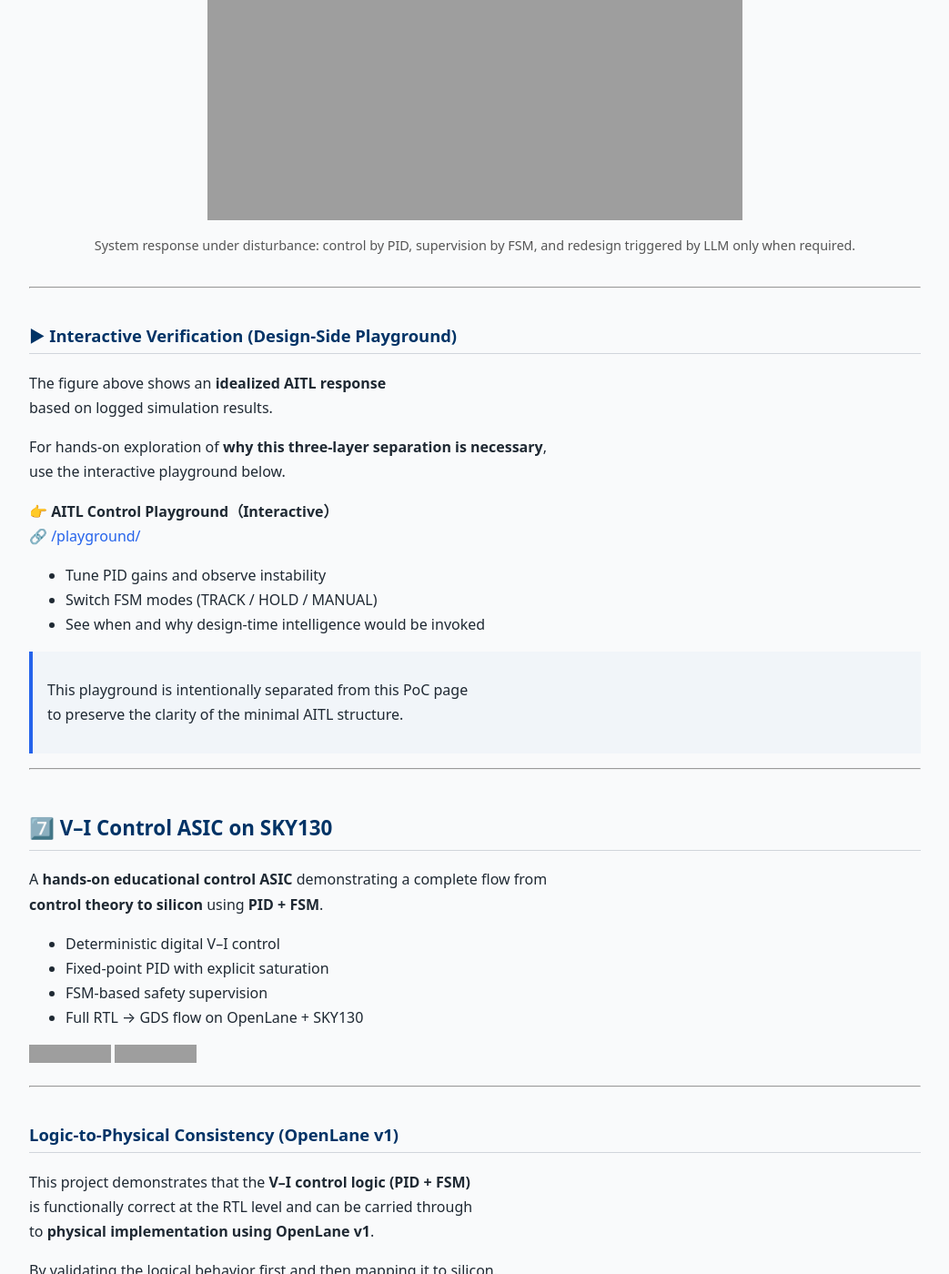
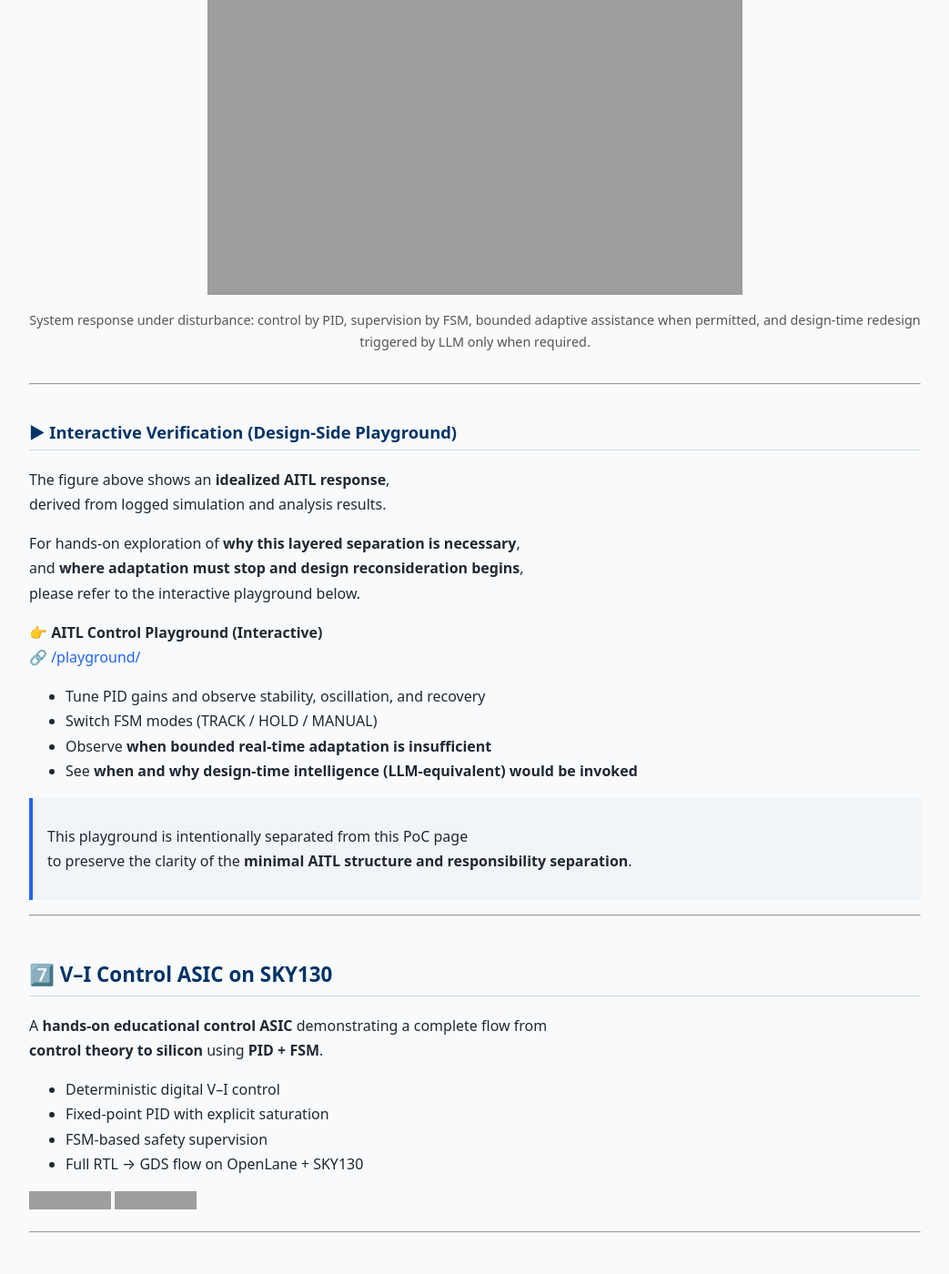
Before and after one commit to Samizo-AITL/Samizo-AITL.github.io, a Jekyll site: the page built from portal/en/index.md, in a window 1280 px wide and 1400 px high, scrolled down 12497 px. Shown: the whole window at 91% size, without its empty margins (118-1161 px from the left). Built offline with Jekyll 4.4.1, drawn with Linux system fonts in a browser that asks for light colours; some of the changed text lies outside the part shown; grey boxes are pictures that could not be loaded.

Commit message:
Update index.md

```diff
--- a/portal/en/index.md
+++ b/portal/en/index.md
@@ -363,14 +363,18 @@
 ---
 
 ## 6️⃣ AITL-Controller-A-Type
-A **minimal experimental controller** implemented in Python to explore:
 
-- Separation of control (PID)
-- Supervision and decision logic (FSM)
-- Redesign and analysis support (LLM)
+A **minimal experimental controller** implemented in Python to explore
+a strict **separation of responsibilities** in control system design:
 
-This project is a **thinking framework**,
-not a proposal for a new control algorithm.
+- **Control execution** (PID)
+- **Supervision and decision logic** (FSM)
+- **Limited real-time adaptive assistance** (NN / RL, bounded and optional)
+- **Redesign and analysis support** (LLM, design-time only)
+
+This project is a **thinking framework** for control architecture design,
+**not** a proposal for a new control algorithm
+and **not** an autonomous control system.
 
 - **AITL Controller (A-Type) — Official Architecture & Reliability Specification**
 
@@ -380,12 +384,14 @@
 <figure style="text-align:center; margin:2rem auto;">
   <img
     src="https://samizo-aitl.github.io/aitl-controller-a-type/data/aitl_full_demo_ideal.png"
-    alt="AITL system response under disturbance (PID-controlled, FSM-supervised, LLM-triggered)"
+    alt="AITL system response under disturbance (PID-controlled, FSM-supervised, bounded adaptive assist, design updated offline)"
     style="width:60%; max-width:100%;"
   />
   <figcaption style="font-size:0.9rem; color:#555; margin-top:0.5rem;">
-    System response under disturbance: control by PID, supervision by FSM,
-    and redesign triggered by LLM only when required.
+    System response under disturbance:
+    control by PID, supervision by FSM,
+    bounded adaptive assistance when permitted,
+    and design-time redesign triggered by LLM only when required.
   </figcaption>
 </figure>
 
@@ -393,21 +399,23 @@
 
 ### ▶ Interactive Verification (Design-Side Playground)
 
-The figure above shows an **idealized AITL response**
-based on logged simulation results.
+The figure above shows an **idealized AITL response**,
+derived from logged simulation and analysis results.
 
-For hands-on exploration of **why this three-layer separation is necessary**,
-use the interactive playground below.
+For hands-on exploration of **why this layered separation is necessary**,
+and **where adaptation must stop and design reconsideration begins**,
+please refer to the interactive playground below.
 
-👉 **AITL Control Playground（Interactive）**
+👉 **AITL Control Playground (Interactive)**
 🔗 [/playground/](/playground/)
 
-- Tune PID gains and observe instability
+- Tune PID gains and observe stability, oscillation, and recovery
 - Switch FSM modes (TRACK / HOLD / MANUAL)
-- See when and why design-time intelligence would be invoked
+- Observe **when bounded real-time adaptation is insufficient**
+- See **when and why design-time intelligence (LLM-equivalent) would be invoked**
 
 > This playground is intentionally separated from this PoC page
-> to preserve the clarity of the minimal AITL structure.
+> to preserve the clarity of the **minimal AITL structure and responsibility separation**.
 
 ---
 
```
